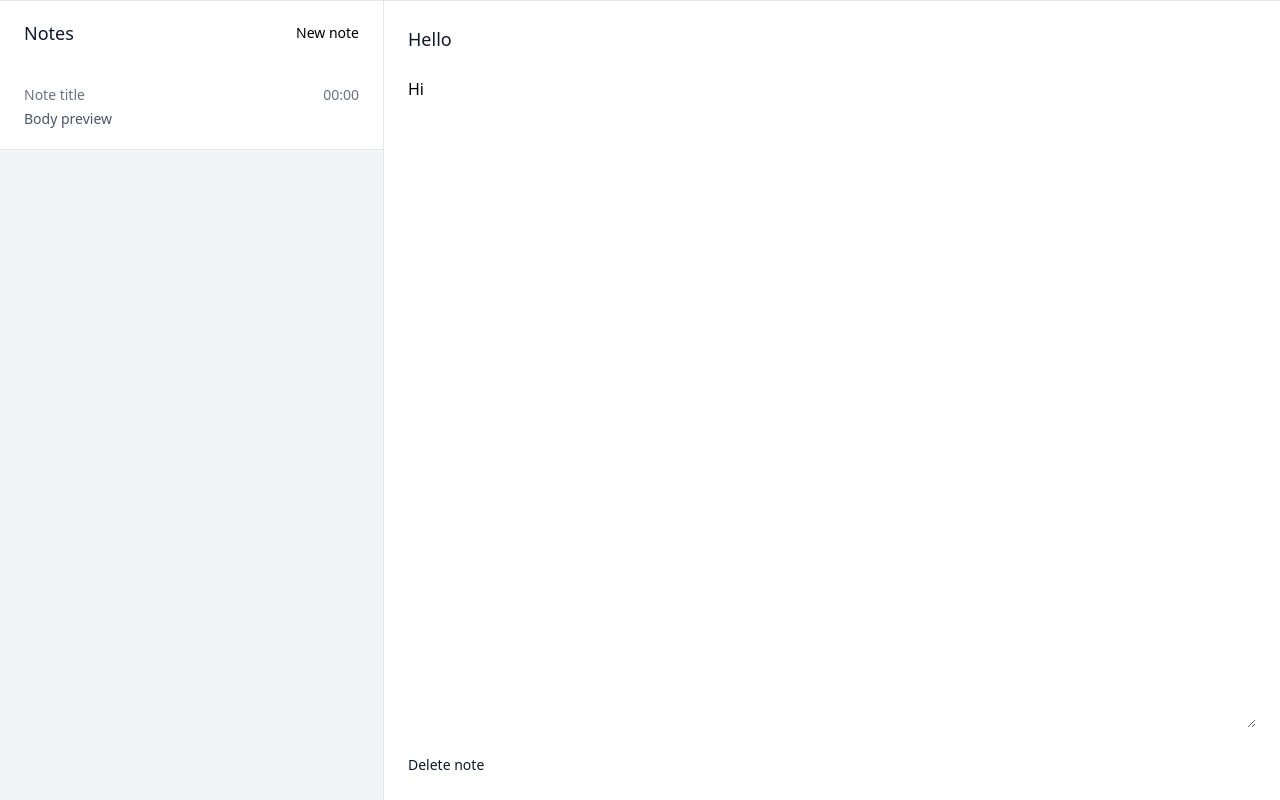
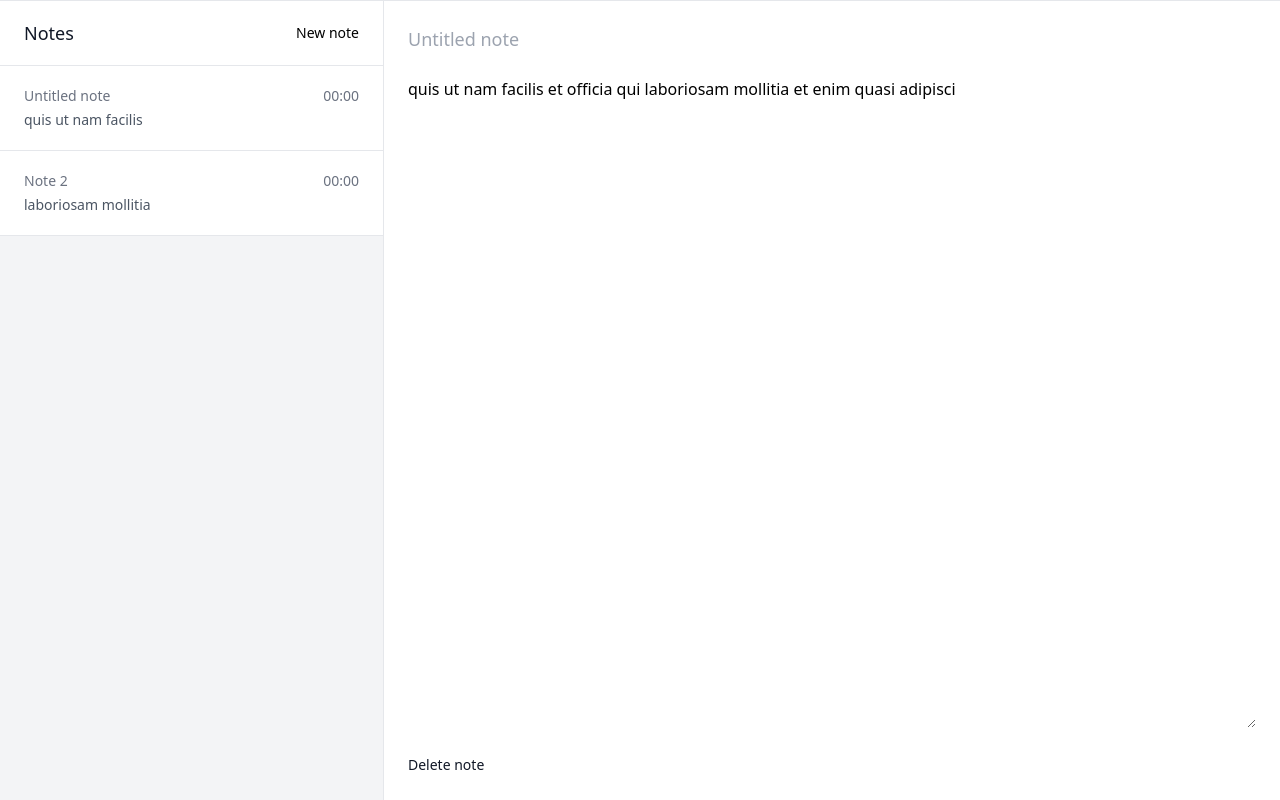
Before and after one commit to khizerdev/tasks-app-alpinejs, a plain HTML site: page index.html in a window 1280 px wide. Drawn offline with nearby package versions, Linux system fonts and the light colour scheme.

Commit message:
Listing tasks

```diff
--- a/index.html
+++ b/index.html
@@ -12,9 +12,9 @@
 <body>
 
     <div class="h-screen overflow-hidden bg-gray-100 flex flex-col">
-        <main class="min-w-0 flex-1 border-t border-gray-200 flex min-h-0 overflow-hidden">
+        <main class="min-w-0 flex-1 border-t border-gray-200 flex min-h-0 overflow-hidden"  x-data>
             <div class="min-h-0 flex-1 overflow-y-scroll bg-white bg-white h-full w-full flex">
-                <div class="p-6 w-full flex flex-col" x-data>
+                <div class="p-6 w-full flex flex-col">
 
                     <!-- <span x-text="$store.notes.current.title"></span> -->
 
@@ -42,20 +42,23 @@
                 </div>
 
                 <nav class="min-h-0 flex-1 overflow-y-auto">
+
                     <ul class="border-b border-gray-200 divide-y divide-gray-200">
+                        <template x-for="note in $store.notes.data" :key="note.id">
                             <li class="relative bg-white py-5 px-6 hover:bg-gray-50 focus-within:ring-2 focus-within:ring-inset focus-within:ring-blue-600">
                                 <div class="flex justify-between space-x-3">
                                     <a href="#" class="block focus:outline-none">
                                         <span class="absolute inset-0"></span>
-                                    <p class="text-sm text-gray-500 truncate">Note title</p>
+                                        <p class="text-sm text-gray-500 truncate" x-text="note.title || 'Untitled note'"></p>
                                     </a>
 
-                                <time class="flex-shrink-0 whitespace-nowrap text-sm text-gray-500">00:00</time>
+                                    <time class="flex-shrink-0 whitespace-nowrap text-sm text-gray-500" >00:00</time>
                                 </div>
                                 <div class="mt-1">
-                                <p class="text-sm text-gray-600">Body preview</p>
+                                    <p class="text-sm text-gray-600" x-text="note.body.substring(0,Math.min(20, note.body.length))"></p>
                                 </div>
                             </li>
+                        </template>
                     </ul>
                 </nav>
             </aside>
@@ -65,7 +68,18 @@
     <script>
         document.addEventListener('alpine:init' , ()=> {
             Alpine.store('notes' , {
-                data:[],
+                data:[
+                    {
+                        id: 1,
+                        title: '',
+                        body: 'quis ut nam facilis et officia qui laboriosam mollitia et enim quasi adipisci'
+                    },
+                    {
+                        id: 2,
+                        title: 'Note 2',
+                        body: 'laboriosam mollitia et enim quasi adipisci quia provident illum'
+                    },
+                ],
                 currentNoteId: null,
                 get current(){
                     return this.data.find(item => item.id === this.currentNoteId )
@@ -79,9 +93,18 @@
                     }]
                     this.currentNoteId = id
                 },
+                setCurrentNoteByIndex(index){
+                    console.log('called')
+                    this.currentNoteId = this.data[index].id
+                },
                 init () {
 
+                    if(this.data.length) {
+                        this.setCurrentNoteByIndex(0)
+                    } else {
                         this.createNote()
+                    }
+
                 }
             })
         })
```
Lines whose indentation alone changed are shown as unchanged.
